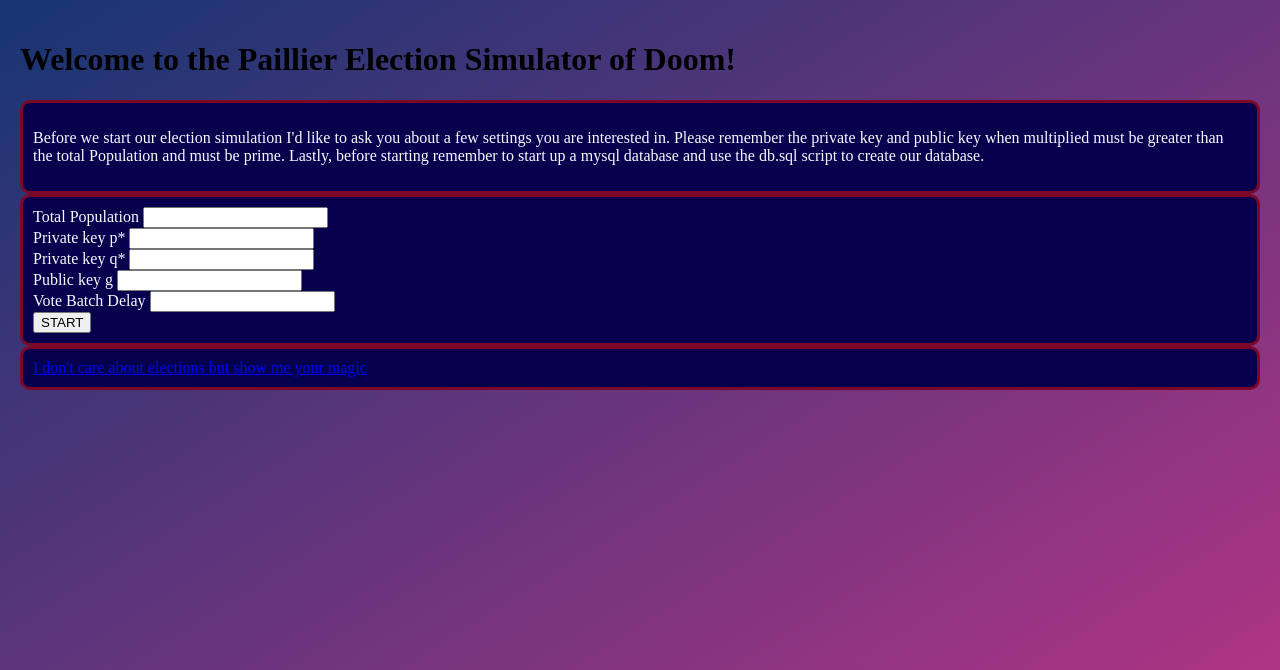
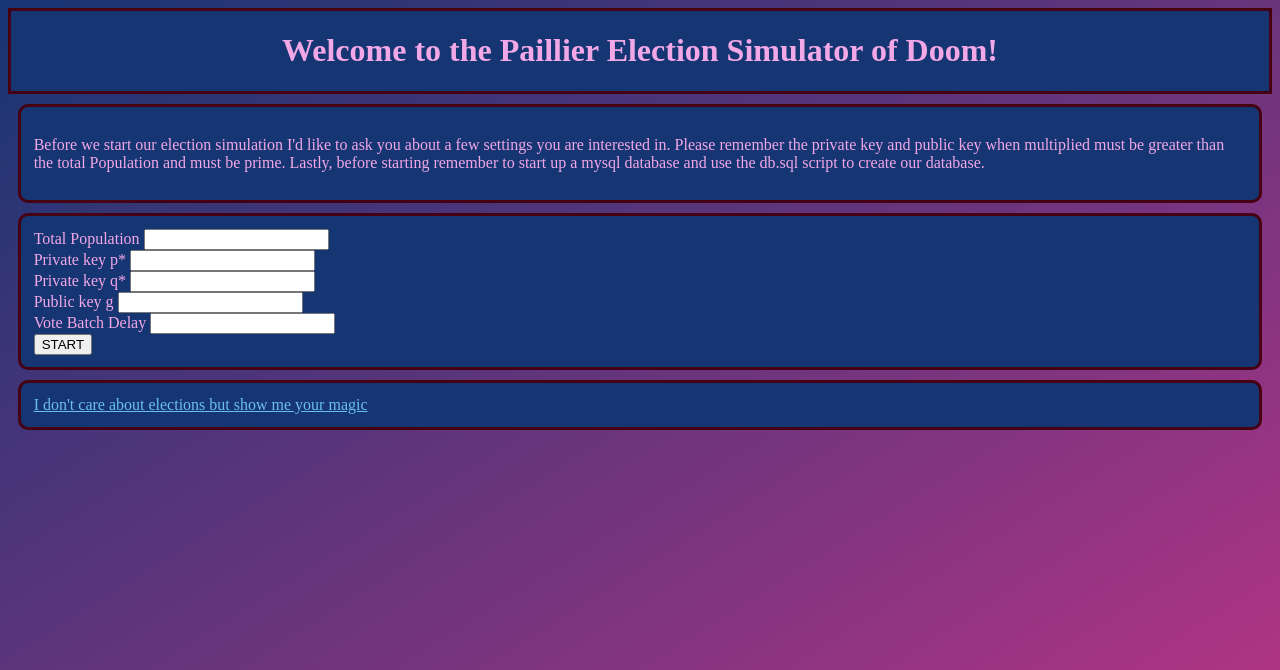
Before and after one commit to MoonBasedKas/ElectionSimulator, a Flask app: page / in a window 1280 px wide. Shown: the top 670 px of the page. Run offline with Flask 3, Linux system fonts and the light colour scheme; parts of the project's set-up code (start-up, migrations or seed data) failed here and were passed over.

Commit message:
Css'd mainpage

```diff
--- a/static/styles.css
+++ b/static/styles.css
@@ -3,15 +3,28 @@ body {
     background-image: linear-gradient(to bottom right, #163573, #BC3486);
     background-repeat: no-repeat;
     background-attachment: fixed;
-    padding: 10px;
-    margin: 10px;
+    color: #F2A7E6;
 }
 
 .welcomeDiv {
-    background-color: #07004D;
+    margin: 10px;
+    background-color: #163573;
     border-style: solid;
-    border-color: #7B0828;
-    color: ghostwhite;
+    border-color: #450013;
+    color: #F2A7E6;
     border-radius: 10px;
-    padding: 10px;
+    padding: 1%;
 }
+
+.pageTitle {
+    text-align: center;
+    background-color: #163573;
+    border-style: solid;
+    border-color: #450013;
+    color: #F2A7E6;
+}
+
+
+a {
+    color: #6BBEF2;
+}
--- a/templates/home.html
+++ b/templates/home.html
@@ -6,7 +6,9 @@
 </head>
 
 <body>
-    <h1>Welcome to the Paillier Election Simulator of Doom!</h1>
+    <div class="pageTitle">
+        <h1>Welcome to the Paillier Election Simulator of Doom!</h1>
+    </div>
     <div class="welcomeDiv">
         <p>
             Before we start our election simulation I'd like to ask
```
